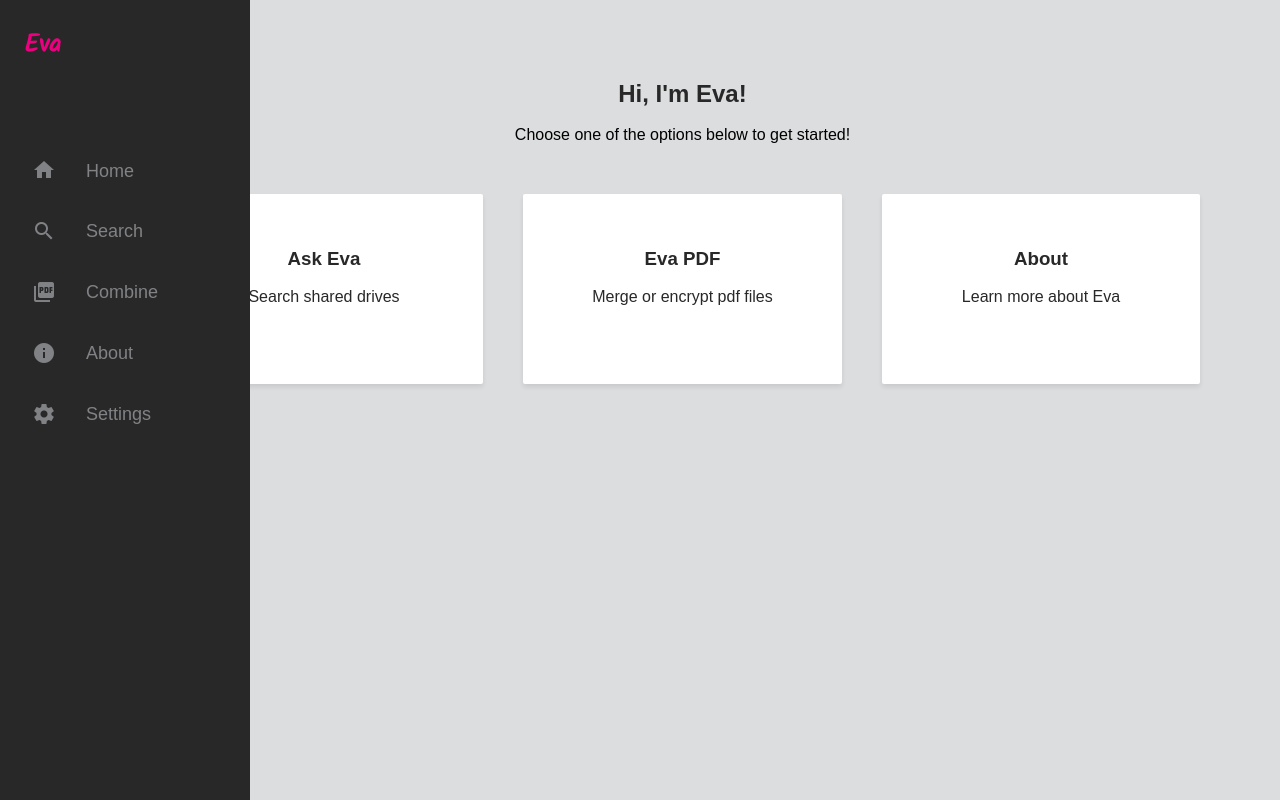
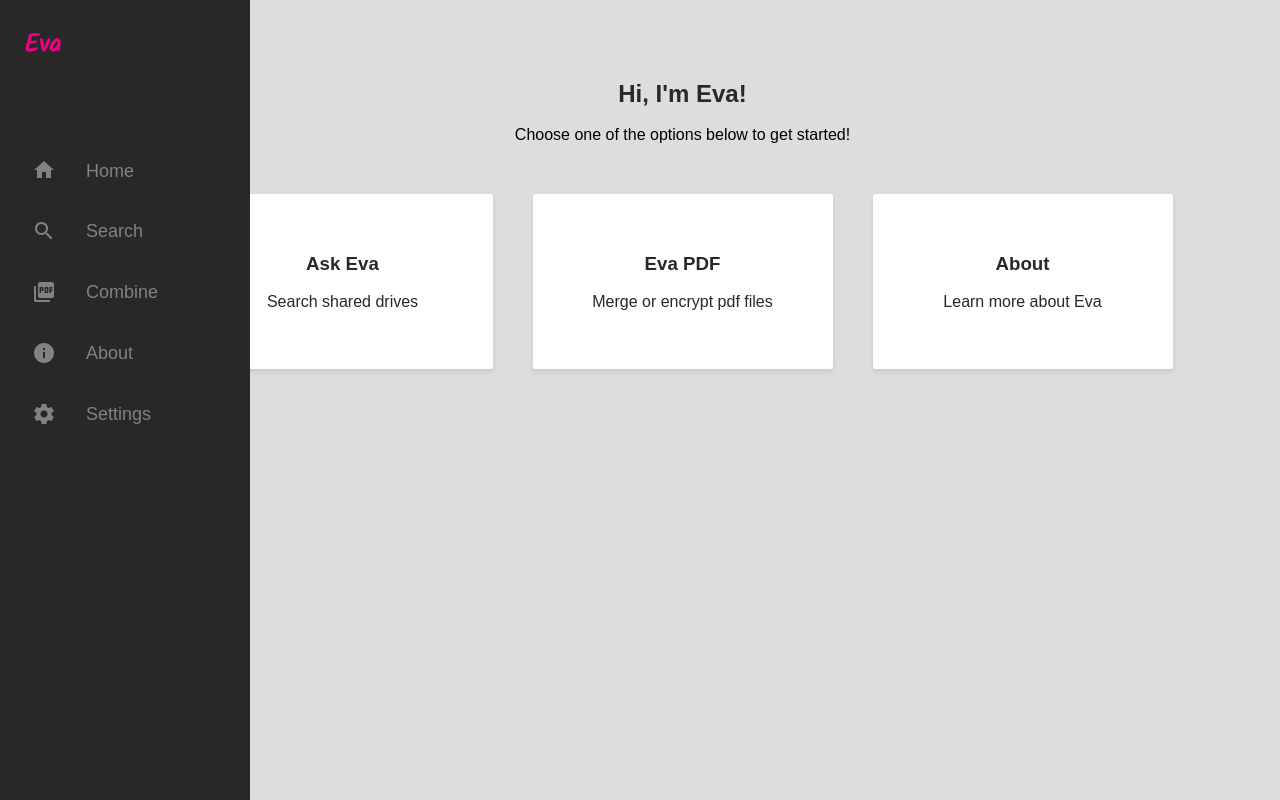
Before and after one commit to RatulMaharaj/Eva, a Flask app: page / in a window 1280 px wide. Run offline with Flask 2, Linux system fonts and the light colour scheme.

Commit message:
made home page responsive using flex

```diff
--- a/app.py
+++ b/app.py
@@ -115,4 +115,4 @@ if __name__ == '__main__':
         f.close()
 
     app.run(debug=True)
-    # serve(app, host='127.0.0.1', port=5000)
+    # serve(app, host='127.0.0.1', port=5050)
--- a/static/css/main.css
+++ b/static/css/main.css
@@ -243,30 +243,30 @@ h4 {
 }
 
 .home_apps {
-    display: grid;
-    grid-template-columns: repeat(3, 1fr);
-    grid-template-rows: repeat(2, 200px);
+    display: flex;
+    flex-wrap: wrap;
+    justify-content: center;
 }
 
-.home_apps a {
+.home_apps div {
+    display: flex;
     color: #282828;
-    display: grid;
-    -ms-display: grid;
-    grid-template-rows: 1fr;
-    align-items: center;
+    width: 300px;
+    height: 175px;
     background-color: #ffffff;
     border-radius: 2px;
     -webkit-box-shadow: 0 3px 5px rgba(0, 0, 0, 0.09);
     -moz-box-shadow: 0 3px 5px rgba(0, 0, 0, 0.09);
     box-shadow: 0 3px 5px rgba(0, 0, 0, 0.09);
-    margin: 0px 20px 10px 20px;
-    padding-bottom: 25px;
+    margin: 0px 20px 50px 20px;
     transition: 0.3s;
+    align-items: center;
+    justify-content: center;
 }
 .home_apps h3 {
     color: #282828;
 }
-.home_apps a:hover {
+.home_apps div:hover {
     -webkit-box-shadow: 0 3px 10px rgba(0, 0, 0, 0.3);
     -moz-box-shadow: 0 3px 10px rgba(0, 0, 0, 0.3);
     box-shadow: 0 3px 10px rgba(0, 0, 0, 0.3);
--- a/templates/home.html
+++ b/templates/home.html
@@ -16,6 +16,7 @@
     </div>
 
     <div class="home_apps">
+
       <a href="{{ url_for('search') }}">
         <div>
           <center>
@@ -35,6 +36,7 @@
           </center>
         </div>
       </a>
+
       <a href="{{ url_for('about') }}">
         <div>
           <center>
```
